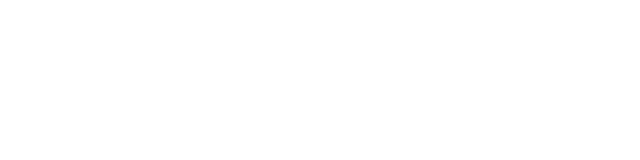
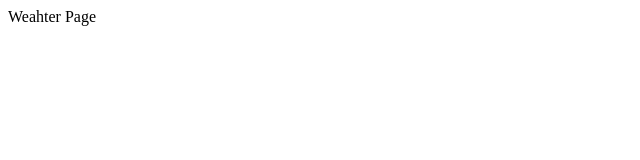
Before and after one commit to sammarxz/comeia-react-challenge, a React (Vite) app: page /forecast in a window 1280 px wide. Before the commit this address had no page. Shown: the top 160 px of the page, without its empty margins (0-640 px from the left). Built offline with nearby package versions, Linux system fonts and the light colour scheme.

Commit message:
feat: create static pages and routes

```diff
--- a/src/App.tsx
+++ b/src/App.tsx
@@ -1,19 +1,25 @@
+import { Suspense } from 'react'
 import { Provider } from 'react-redux'
-import { BrowserRouter, Route, Routes } from 'react-router-dom'
+import { BrowserRouter as Router, Routes, Route } from 'react-router-dom'
 
 import store from '@/redux/store'
 import { AxiosInterceptor } from '@/interceptors'
+import { routes } from '@/config'
 
 AxiosInterceptor()
 
 function App() {
   return (
     <Provider store={store}>
-      <BrowserRouter>
-        <Routes>
-          <Route path="/" element={<h1>Hello World</h1>} />
-        </Routes>
-      </BrowserRouter>
+      <Suspense fallback={<span>Loading...</span>}>
+        <Router>
+          <Routes>
+            {routes.map(({ path, Element }, i) => (
+              <Route key={i} path={path} element={<Element />} />
+            ))}
+          </Routes>
+        </Router>
+      </Suspense>
     </Provider>
   )
 }
--- /dev/null
+++ b/src/config/index.ts
@@ -0,0 +1,2 @@
+export * from './apiURL'
+export * from './routes'
--- /dev/null
+++ b/src/config/routes.ts
@@ -0,0 +1,17 @@
+import { lazy } from 'react'
+
+// pages
+const Home = lazy(async () => await import('@/pages/Home/Home'))
+const Weather = lazy(async () => await import('@/pages/Weather/Weather'))
+
+// routes
+export const routes = [
+  {
+    path: '/',
+    Element: Home
+  },
+  {
+    path: 'forecast',
+    Element: Weather
+  }
+]
--- /dev/null
+++ b/src/pages/Home/Home.tsx
@@ -0,0 +1,5 @@
+export const Home = () => {
+  return <h1>Hello World</h1>
+}
+
+export default Home
--- /dev/null
+++ b/src/pages/Home/index.ts
@@ -0,0 +1 @@
+export { default as Home } from './Home'
--- /dev/null
+++ b/src/pages/Weather/Weather.tsx
@@ -0,0 +1,5 @@
+export const Weather = () => {
+  return <div>Weahter Page</div>
+}
+
+export default Weather
--- /dev/null
+++ b/src/pages/Weather/index.ts
@@ -0,0 +1 @@
+export { default as Weather } from './Weather'
--- /dev/null
+++ b/src/pages/index.ts
@@ -0,0 +1,2 @@
+export * from './Home'
+export * from './Weather'
```
